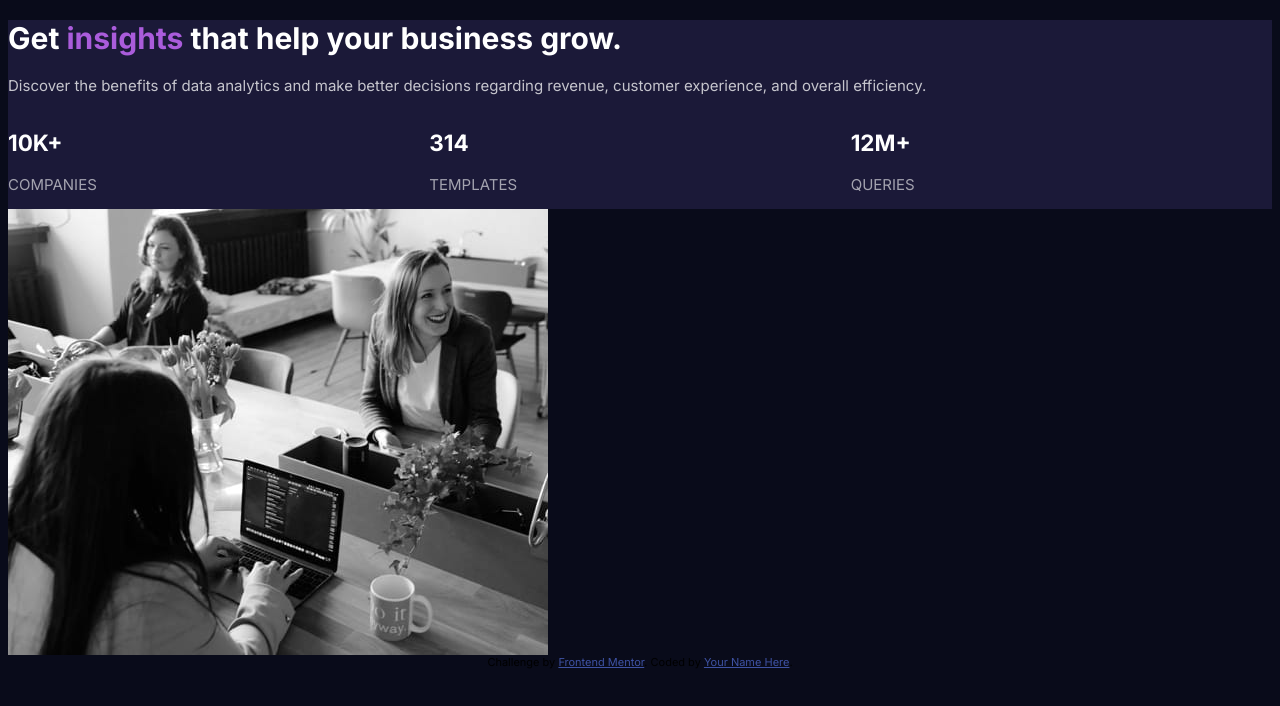
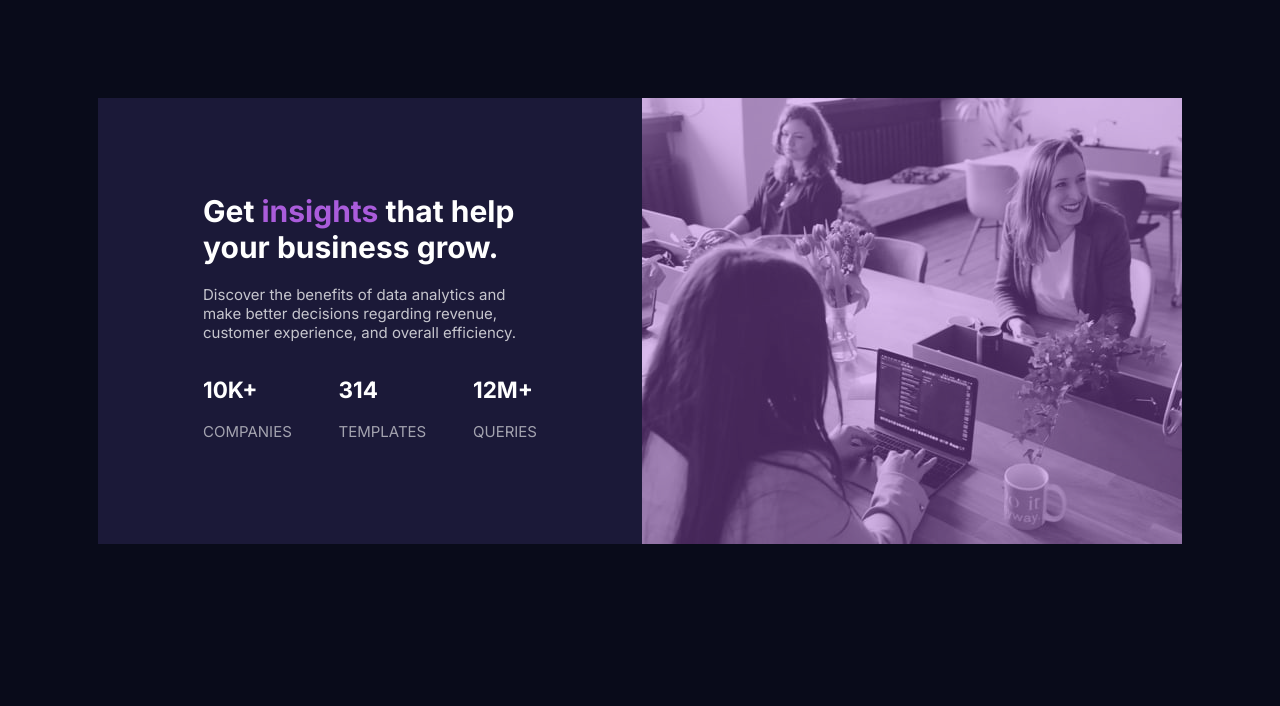
Before and after one commit to ginohagad/stats-preview-card-component-main, a plain HTML site: page index.html in a window 1280 px wide. Drawn offline with Linux system fonts and the light colour scheme.

Commit message:
Added color to image.

```diff
--- a/css/styles.css
+++ b/css/styles.css
@@ -6,6 +6,10 @@
   --white: hsl(0, 0%, 100%);
   --white-main-par: hsla(0, 0%, 100%, 0.75);
   --white-stat-headings: hsla(0, 0%, 100%, 0.6);
+}
+
+* {
+  box-sizing: border-box;
 }
 
 body {
@@ -32,8 +36,8 @@ h1, h2, p {
 
 #stat {
   text-transform: uppercase;
-  display: grid;
-  grid-template-columns: 1fr 1fr 1fr;
+  display: flex;
+  justify-content: space-between;
 }
 
 .stat-headings {
@@ -47,3 +51,46 @@ h1, h2, p {
 #image-mobile {
   display: none;
 }
+
+#image-container {
+  background-color: var(--accent-color);
+}
+
+#image-desktop, #image-mobile {
+  width: inherit;
+  height: inherit;
+  opacity: 0.6;
+}
+
+.container {
+  padding: 6em;
+  display: flex;
+  flex-direction: row;
+}
+
+#header {
+  padding: 5em 7em 5em;
+}
+
+@media screen and (max-width: 375px) {
+  .container {
+    padding: 0;
+    flex-direction: column;
+  }
+
+  .left {
+    order: 2;
+  }
+
+  .right {
+    order: 1;
+  }
+
+  #image-desktop {
+    display: none;
+  }
+
+  #image-mobile {
+    display: block;
+  }
+}
--- a/index.html
+++ b/index.html
@@ -2,26 +2,18 @@
 <html lang="en">
 <head>
   <meta charset="UTF-8">
-  <meta name="viewport" content="width=device-width, initial-scale=1.0"> <!-- displays site properly based on user's device -->
-
+  <meta name="viewport" content="width=device-width, initial-scale=1.0">
   <link rel="icon" type="image/png" sizes="32x32" href="./images/favicon-32x32.png">
-
   <link rel="preconnect" href="https://fonts.gstatic.com">
   <link href="https://fonts.googleapis.com/css2?family=Inter:wght@400;700&display=swap" rel="stylesheet">
-<link href="https://fonts.googleapis.com/css2?family=Lexend+Deca&display=swap" rel="stylesheet">
+  <link href="https://fonts.googleapis.com/css2?family=Lexend+Deca&display=swap" rel="stylesheet">
   <link rel="stylesheet" href="css/styles.css">
   <title>Frontend Mentor | Stats preview card component</title>
-
-  <!-- Feel free to remove these styles or customise in your own stylesheet 👍 -->
-  <style>
-    .attribution { font-size: 11px; text-align: center; }
-    .attribution a { color: hsl(228, 45%, 44%); }
-  </style>
 </head>
 <body>
 
   <div class="container">
-    <div id="header">
+    <div id="header" class="left">
       <h1>Get <span class="accent">insights</span> that help your business grow.</h1>
       <p id="main-par">Discover the benefits of data analytics and make better decisions regarding revenue, customer
       experience, and overall efficiency.</p>
@@ -40,15 +32,10 @@
         </div>
       </div>
     </div>
-    <div id="image-container">
+    <div id="image-container" class="right">
       <img id="image-desktop" src="images/image-header-desktop.jpg" />
       <img id="image-mobile" src="images/image-header-mobile.jpg" />
     </div>
   </div>
-
-  <div class="attribution">
-    Challenge by <a href="https://www.frontendmentor.io?ref=challenge" target="_blank">Frontend Mentor</a>.
-    Coded by <a href="#">Your Name Here</a>.
-  </div>
 </body>
 </html>
```
